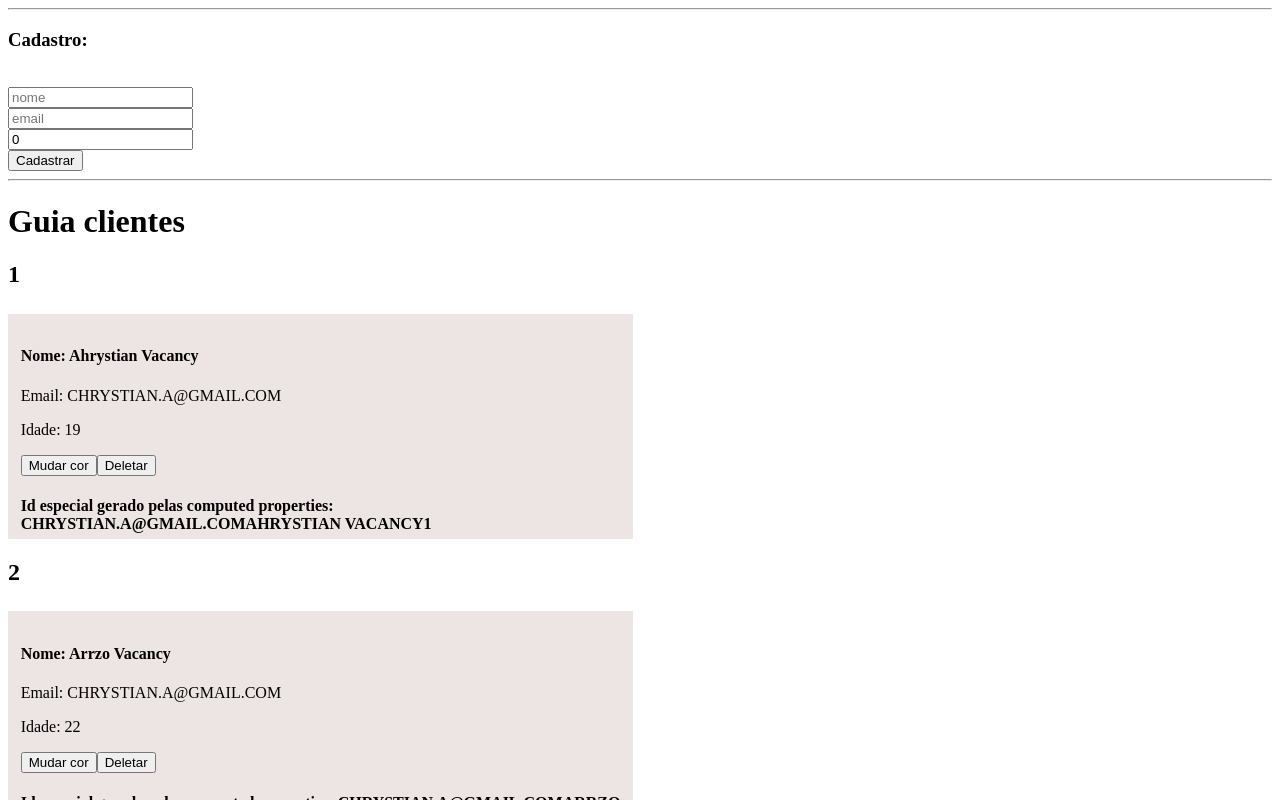
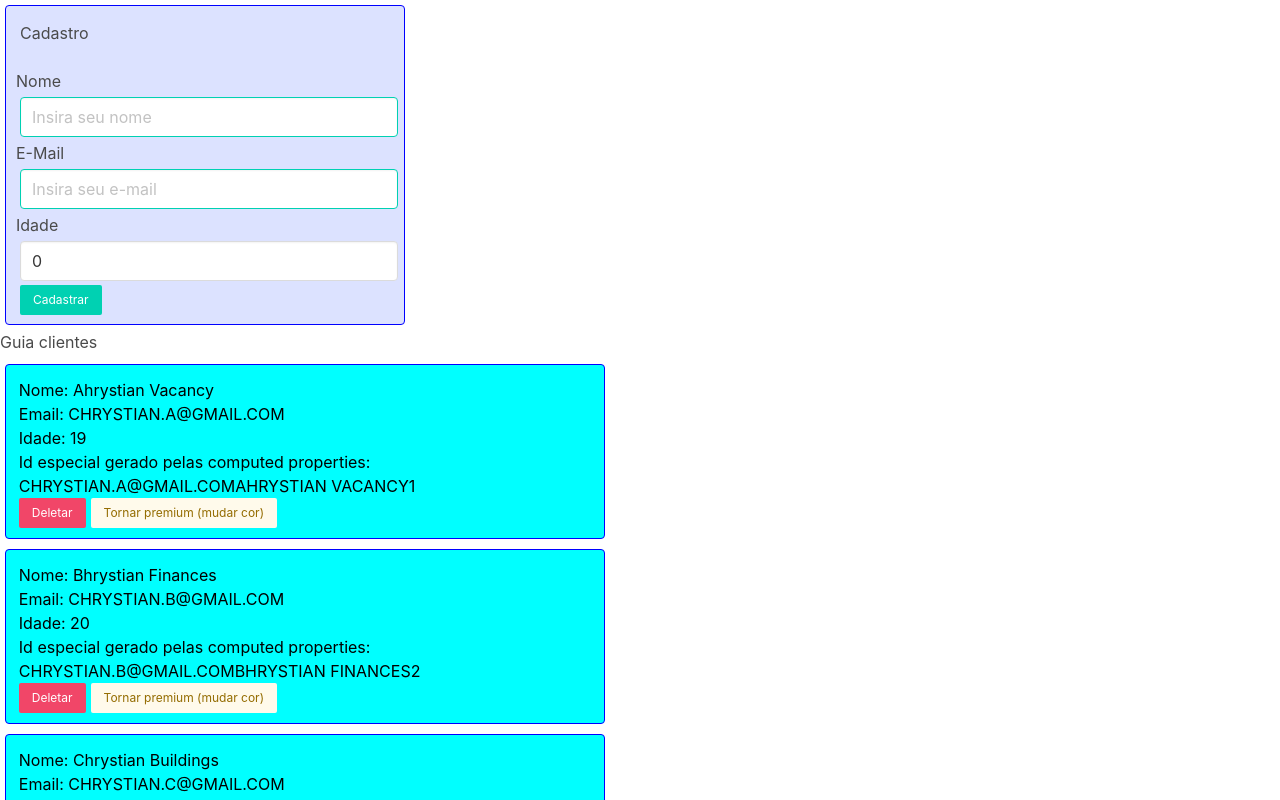
Before and after one commit to ChrystianFerreira/GuiaDoProgramador_VueJS, a Vue app: page / in a window 1280 px wide. Shown: the top 800 px of the page. Built offline with nearby package versions, Linux system fonts and the light colour scheme.

Commit message:
Aula 22 - Frameworks CSS
Como instalar frameworks CSS para usar na estilização da aplicação Vue + finalização do projeto com os fundamentos da linguagem com uma simples estilização usando o framework Bulma

```diff
--- a/package.json
+++ b/package.json
@@ -8,6 +8,7 @@
     "lint": "vue-cli-service lint"
   },
   "dependencies": {
+    "bulma": "^0.9.2",
     "core-js": "^3.6.5",
     "lodash": "^4.17.20",
     "vue": "^2.6.11"
--- a/src/App.vue
+++ b/src/App.vue
@@ -1,20 +1,57 @@
 <template>
   <div id="app">
     <!-- Cadastro de usuários -->
-    <hr />
-    <h3>Cadastro:</h3>
-    <small v-show="deuErro" id="nomeErro">O nome é invalido!</small><br />
-    <input type="text" placeholder="nome" v-model="nomeField" /> <br />
-    <input type="email" placeholder="email" v-model="emailField" /> <br />
-    <input type="number" placeholder="idade" v-model="idadeField" /> <br />
-    <button @click="cadastrarUsuario">Cadastrar</button>
-    <hr />
+    <div :class="{ form: !deuErro, formDeuErro: deuErro }">
+      <h3 style="margin-left: 0.25rem">Cadastro</h3>
+      <small
+        style="margin-left: 0.25rem; color: red"
+        v-show="deuErro"
+        id="nomeErro"
+      >Dados invalidos!
+      </small><br/>
+      <p>Nome</p>
+      <input
+        type="text"
+        placeholder="Insira seu nome"
+        v-model="nomeField"
+        :class="{
+          'input is-primary mx-1 my-1': !deuErro,
+          'input is-danger mx-1 my-1': deuErro,
+        }"
+      />
+      <br />
+      <p>E-Mail</p>
+      <input
+        type="email"
+        placeholder="Insira seu e-mail"
+        v-model="emailField"
+        :class="{
+          'input is-primary mx-1 my-1': !deuErro,
+          'input is-danger mx-1 my-1': deuErro,
+        }"
+      />
+      <p>Idade</p>
+      <input
+        type="number"
+        v-model="idadeField"
+        :class="{
+          'input is-przimary mx-1 my-1': !deuErro,
+          'input is-danger mx-1 my-1': deuErro,
+        }"
+      />
+      <button
+        class="button is-primary is-small"
+        style="margin-left: 0.25rem"
+        @click="cadastrarUsuario"
+      >
+        Cadastrar
+      </button>
+    </div>
     <!-- Fim do cadastro -->
 
     <!-- Visualização de usuários -->
     <h1>Guia clientes</h1>
-    <div v-for="(cliente, index) in orderClientes" :key="cliente.id">
-      <h2>{{ index + 1 }}</h2>
+    <div v-for="cliente in orderClientes" :key="cliente.id">
       <Cliente
         :showIdade="true"
         :cliente="cliente"
@@ -56,24 +93,6 @@ export default {
           email: "chrystian.c@gmail.com",
           idade: 21,
         },
-        {
-          id: 4,
-          nome: "Arrzo Vacancy",
-          email: "chrystian.a@gmail.com",
-          idade: 22,
-        },
-        {
-          id: 5,
-          nome: "Btata Finances",
-          email: "chrystian.b@gmail.com",
-          idade: 23,
-        },
-        {
-          id: 6,
-          nome: "Feijão Buildings",
-          email: "chrystian.c@gmail.com",
-          idade: 24,
-        },
       ],
     };
   },
@@ -109,15 +128,33 @@ export default {
     },
   },
   computed: {
-    orderClientes: function() {
-      return _.orderBy(this.clientes,[item => item.nome.toLowerCase()],['asc']);
-    }
-  }
+    orderClientes: function () {
+      return _.orderBy(this.clientes,[(item) => item.nome.toLowerCase()],["asc"]);
+    },
+  },
 };
 </script>
 
 <style>
-#nomeErro {
-  color: red;
+.form {
+  margin: 5px;
+  border: 1px solid rgb(0, 0, 255);
+  border-radius: 4px;
+
+  padding: 15px 10px 5px 10px;
+  background-color: #dce2ff;
+  width: 400px;
+  height: 320px;
+}
+
+.formDeuErro {
+  margin: 5px;
+  border: 1px solid red;
+  border-radius: 4px;
+
+  padding: 15px 10px 5px 10px;
+  background-color: #ffb56f;
+  width: 400px;
+  height: 320px;
 }
 </style>
--- a/src/components/Cliente.vue
+++ b/src/components/Cliente.vue
@@ -1,36 +1,46 @@
 <template>
-    <div :class="{'cliente': !isPremium, 'cliente-premium': isPremium}">
-        <h4>Nome: {{cliente.nome}}</h4>
-        <p>Email: {{cliente.email | processarEmail}}</p>
-        <p v-if="showIdade == true">Idade: {{cliente.idade}}</p>
+  <div :class="{ cliente: !isPremium, 'cliente-premium': isPremium }">
+    <h4>Nome: {{ cliente.nome }}</h4>
+    <p>Email: {{ cliente.email | processarEmail }}</p>
+    <p v-if="showIdade == true">Idade: {{ cliente.idade }}</p>
     <p v-else>Esse usuário escondeu a idade</p>
-        <button @click="mudarCor($event)">Mudar cor</button>
-        <button @click="emitirEventoDelete">Deletar</button>
-        <h4>Id especial gerado pelas computed properties: {{idEspecial}}</h4>
+    <h4>Id especial gerado pelas computed properties: {{ idEspecial }}</h4>
+    <button
+      @click="emitirEventoDelete"
+      style="margin-right: 5px"
+      class="button is-danger is-small"
+    >
+      Deletar
+    </button>
+    <button
+      @click="mudarCor($event)"
+      class="button is-warning is-light is-small"
+    >
+      Tornar premium (mudar cor)
+    </button>
   </div>
 </template>
 
 <script>
 export default {
-    data(){
-        return{
-            isPremium: false
-        }
+  data() {
+    return {
+      isPremium: false,
+    };
   },
   props: {
     cliente: Object,
-        showIdade: Boolean
+    showIdade: Boolean,
   },
   methods: {
-        mudarCor: function($event){
-            console.log($event)
+    mudarCor: function ($event) {
+      console.log($event);
       this.isPremium = !this.isPremium;
     },
-        emitirEventoDelete: function(){
+    emitirEventoDelete: function () {
       console.log("!  - - - - Emitindo evento no filho - - - -  !");
-            this.$emit("meDelete", {idDoCliente: this.cliente.id, component: this})
+      this.$emit("meDelete", { idDoCliente: this.cliente.id, component: this });
     },
-
   },
   /*
     Essa maneira de usar filtros está depreciada, de acordo com a documentação
@@ -42,33 +52,43 @@ export default {
     antes da exibição deles na tela.
     */
   filters: {
-        processarEmail(value){
+    processarEmail(value) {
       return value.toUpperCase();
-        }
+    },
   },
   computed: {
-        idEspecial: function(){
-            return (this.cliente.email + this.cliente.nome + this.cliente.id).toUpperCase();
-        }
-    }
-}
+    idEspecial: function () {
+      return (
+        this.cliente.email +
+        this.cliente.nome +
+        this.cliente.id
+      ).toUpperCase();
+    },
+  },
+};
 </script>
 <style scoped>
-    .cliente{
-        background-color:#ECE5E3;
-        color:black;
-        max-width:600px;
-        height: 200px;
+.cliente {
+  margin: 10px 0 10px 5px;
+  border: 1px solid rgb(0, 0, 255);
+  border-radius: 4px;
+  padding: 15px 10px 5px 10px;
+  background-color: #00ffff;
+  color: black;
+  width: 600px;
+  height: 175px;
   padding: 1%;
-        margin-top: 2%;
 }
 
-    .cliente-premium{
-        background-color:#3d3d3d;
-        color:yellow;
-        max-width:600px;
-        height: 200px;
+.cliente-premium {
+  margin: 10px 0 10px 5px;
+  border: 1px solid rgb(224, 177, 255);
+  border-radius: 4px;
+  padding: 15px 10px 5px 10px;
+  background-color: #f7ff8e;
+  color: black;
+  width: 600px;
+  height: 175px;
   padding: 1%;
-        margin-top: 2%;
 }
 </style>
--- a/src/main.js
+++ b/src/main.js
@@ -1,5 +1,6 @@
 import Vue from 'vue'
 import App from './App.vue'
+import '../node_modules/bulma/css/bulma.css'
 
 Vue.config.productionTip = false
 
```
Also changed, not shown: 1 other file (tests, documents, lock files or other folders). Lines whose indentation alone changed are shown as unchanged.
